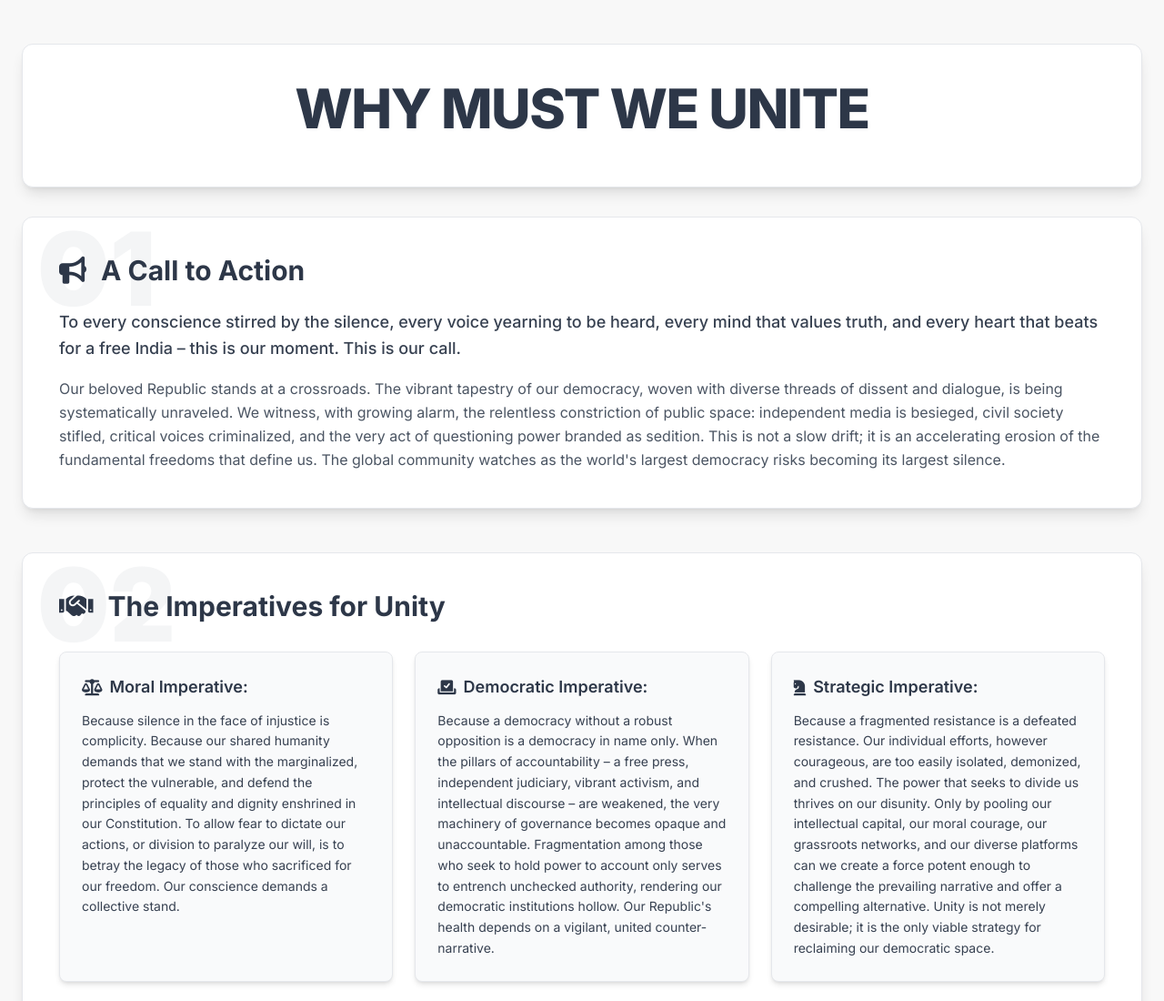
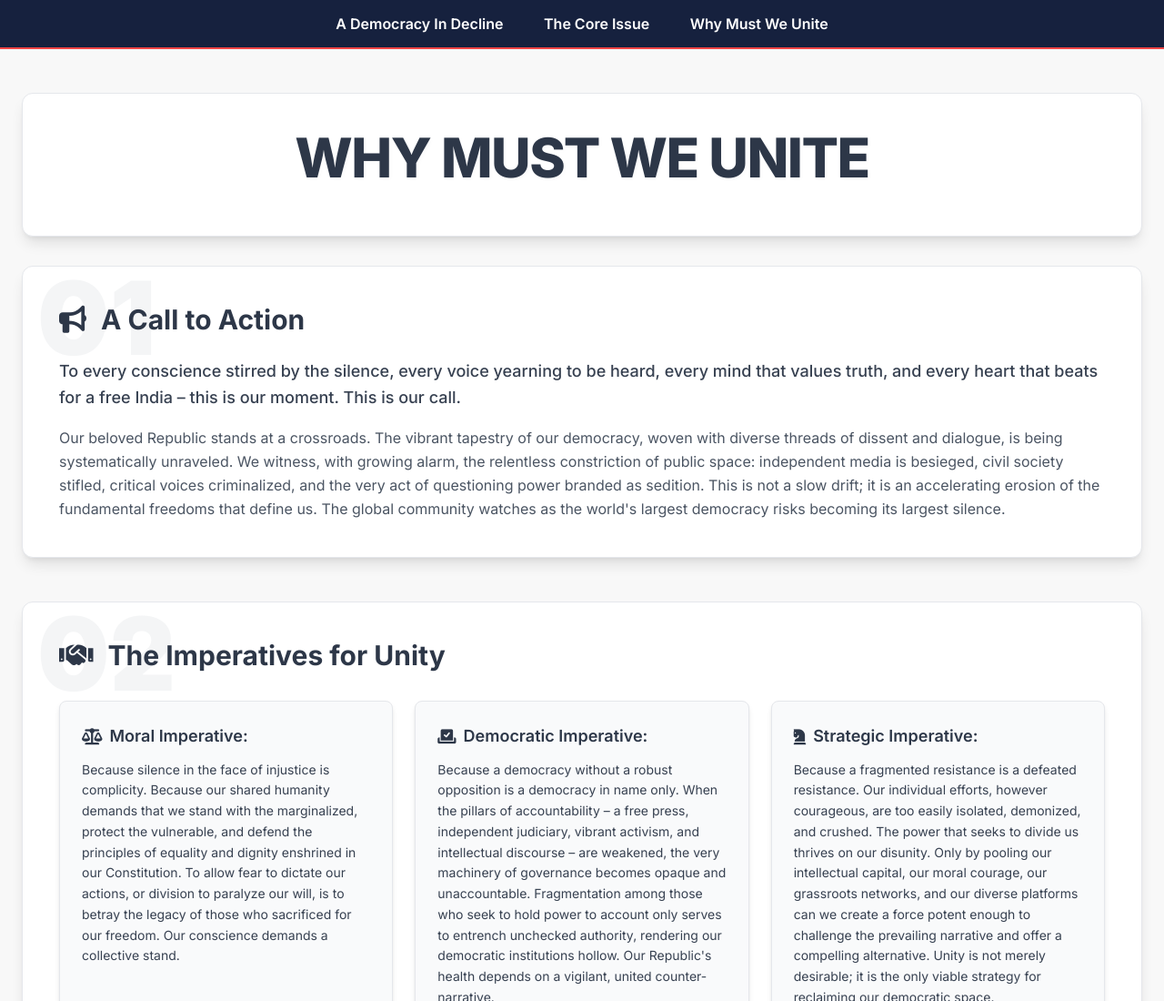
Before and after one commit to raoamit27/United4India, a plain HTML site: page Unity1.html in a window 1280 px wide. Shown: the top 1100 px of the page at 91% size. Drawn offline with nearby package versions, Linux system fonts and the light colour scheme.

Commit message:
Update Unity1.html

```diff
--- a/Unity1.html
+++ b/Unity1.html
@@ -4,13 +4,40 @@
     <meta charset="UTF-8">
     <meta name="viewport" content="width=device-width, initial-scale=1.0">
     <title>Why Must We Unite</title>
-    <!-- Tailwind CSS CDN -->
     <script src="https://cdn.tailwindcss.com"></script>
-    <!-- Google Fonts: Inter (used for all text to match screenshot's sans-serif style) -->
     <link href="https://fonts.googleapis.com/css2?family=Inter:wght@300;400;500;600;700;800;900&display=swap" rel="stylesheet">
-    <!-- Font Awesome for icons -->
     <link rel="stylesheet" href="https://cdnjs.cloudflare.com/ajax/libs/font-awesome/6.0.0-beta3/css/all.min.css">
     <style>
+        /* --- CSS FOR NAVIGATION MENU ADDED HERE --- */
+        nav {
+            background-color: #16213E; /* Matched color to your theme */
+            overflow: hidden;
+            width: 100%;
+            border-bottom: 2px solid #EF4444; /* Using your page's red accent */
+        }
+        nav ul {
+            list-style-type: none;
+            margin: 0;
+            padding: 0;
+            text-align: center;
+        }
+        nav li {
+            display: inline-block;
+        }
+        nav a {
+            display: block;
+            color: white;
+            text-align: center;
+            padding: 14px 20px;
+            text-decoration: none;
+            font-weight: 600;
+        }
+        nav a:hover {
+            background-color: #EF4444;
+            color: white;
+        }
+        /* --- END OF NAV MENU CSS --- */
+
         body {
             font-family: 'Inter', sans-serif; /* Using Inter for all text as per screenshot's sans-serif style */
             background-color: #F8F8F8; /* Off-white background from screenshot */
@@ -58,19 +85,22 @@
 </head>
 <body class="min-h-screen overflow-y-auto">
 
-    <div class="container mx-auto max-w-7xl py-12 px-6"> <!-- Increased max-w and horizontal padding -->
+    <nav>
+      <ul>
+        <li><a href="democrary_decline.html">A Democracy In Decline</a></li>
+        <li><a href="CoreIssue.html">The Core Issue</a></li>
+        <li><a href="Unity1.html">Why Must We Unite</a></li>
+      </ul>
+    </nav>
 
-        <!-- Header Section -->
-        <header class="bg-white rounded-xl shadow-lg p-8 md:p-10 border border-gray-200 text-center mb-8">
+    <div class="container mx-auto max-w-7xl py-12 px-6"> <header class="bg-white rounded-xl shadow-lg p-8 md:p-10 border border-gray-200 text-center mb-8">
             <h1 class="text-5xl md:text-6xl font-extrabold tracking-tight mb-4" style="text-shadow: 2px 2px 4px rgba(0,0,0,0.02);">
                 WHY MUST WE UNITE
             </h1>
         </header>
 
-        <!-- Main Content Sections -->
         <main class="space-y-12">
 
-            <!-- Introduction Section -->
             <div class="bg-white rounded-xl shadow-lg p-8 md:p-10 border border-gray-200 relative overflow-hidden">
                 <span class="section-number">01</span>
                 <div class="section-content">
@@ -87,7 +117,6 @@
                 </div>
             </div>
 
-            <!-- The Imperatives for Unity Section -->
             <div class="bg-white rounded-xl shadow-lg p-8 md:p-10 border border-gray-200 relative overflow-hidden">
                 <span class="section-number">02</span>
                 <div class="section-content">
@@ -97,7 +126,6 @@
                     </h2>
 
                     <div class="grid grid-cols-1 md:grid-cols-3 gap-6 mt-8">
-                        <!-- Moral Imperative -->
                         <div class="bg-gray-50 p-6 rounded-lg shadow-md border border-gray-200">
                             <h3 class="text-lg font-semibold mb-3 flex items-center">
                                 <i class="fas fa-balance-scale mr-2 icon-color"></i> Moral Imperative:
@@ -107,7 +135,6 @@
                             </p>
                         </div>
 
-                        <!-- Democratic Imperative -->
                         <div class="bg-gray-50 p-6 rounded-lg shadow-md border border-gray-200">
                             <h3 class="text-lg font-semibold mb-3 flex items-center">
                                 <i class="fas fa-vote-yea mr-2 icon-color"></i> Democratic Imperative:
@@ -117,7 +144,6 @@
                             </p>
                         </div>
 
-                        <!-- Strategic Imperative -->
                         <div class="bg-gray-50 p-6 rounded-lg shadow-md border border-gray-200">
                             <h3 class="text-lg font-semibold mb-3 flex items-center">
                                 <i class="fas fa-chess-knight mr-2 icon-color"></i> Strategic Imperative:
@@ -130,7 +156,6 @@
                 </div>
             </div>
 
-            <!-- Peril of Fragmentation Card -->
             <div class="bg-white rounded-xl shadow-lg p-8 md:p-10 border border-gray-200 relative overflow-hidden">
                 <span class="section-number">03</span>
                 <div class="section-content">
@@ -144,7 +169,6 @@
                 </div>
             </div>
 
-            <!-- Our Path Forward Card -->
             <div class="bg-white rounded-xl shadow-lg p-8 md:p-10 border border-gray-200 relative overflow-hidden">
                 <span class="section-number">04</span>
                 <div class="section-content">
@@ -156,22 +180,18 @@
                         This is not a call for uniformity, but for unity of purpose. We must:
                     </p>
                     <div class="grid grid-cols-1 md:grid-cols-2 gap-6">
-                        <!-- Converge on Core Principles -->
                         <div class="bg-gray-50 p-6 rounded-lg shadow-md border border-gray-200">
                             <span class="font-bold text-lg block mb-2 text-gray-800 flex items-center"><i class="fas fa-lightbulb mr-2 icon-color"></i> Converge on Core Principles:</span>
                             <p class="text-sm leading-relaxed text-gray-700">Identify and champion the non-negotiable tenets of our Constitution – secularism, justice, liberty, equality, and fraternity – as the bedrock of our common platform.</p>
                         </div>
-                        <!-- Build Bridges, Not Walls -->
                         <div class="bg-gray-50 p-6 rounded-lg shadow-md border border-gray-200">
                             <span class="font-bold text-lg block mb-2 text-gray-800 flex items-center"><i class="fas fa-hands-helping mr-2 icon-color"></i> Build Bridges, Not Walls:</span>
                             <p class="text-sm leading-relaxed text-gray-700">Actively seek out and collaborate with every individual and group, transcending ideological differences to focus on our shared democratic future.</p>
                         </div>
-                        <!-- Amplify Collective Voices -->
                         <div class="bg-gray-50 p-6 rounded-lg shadow-md border border-gray-200">
                             <span class="font-bold text-lg block mb-2 text-gray-800 flex items-center"><i class="fas fa-bullhorn mr-2 icon-color"></i> Amplify Collective Voices:</span>
                             <p class="text-sm leading-relaxed text-gray-700">Create mechanisms for coordinated action, shared resources, and a unified communication strategy that cuts through the noise and reaches every corner of India.</p>
                         </div>
-                        <!-- Mobilize and Educate -->
                         <div class="bg-gray-50 p-6 rounded-lg shadow-md border border-gray-200">
                             <span class="font-bold text-lg block mb-2 text-gray-800 flex items-center"><i class="fas fa-users-gear mr-2 icon-color"></i> Mobilize and Educate:</span>
                             <p class="text-sm leading-relaxed text-gray-700">Empower citizens with knowledge, encourage critical thinking, and foster a culture of fearless participation in our democratic process.</p>
@@ -180,7 +200,6 @@
                 </div>
             </div>
 
-            <!-- Conclusion Section -->
             <div class="bg-white rounded-xl shadow-lg p-8 md:p-10 border border-gray-200 text-center relative overflow-hidden">
                 <span class="section-number">05</span>
                 <div class="section-content">
@@ -195,7 +214,6 @@
                         Let us stand together, for the soul of India, for the future of our children, and for the enduring promise of our Republic.
                     </p>
 
-                    <!-- Call to Action -->
                     <p class="text-center mt-8 text-3xl md:text-4xl font-extrabold text-gray-900">
                         The time for unity is now.
                     </p>
```
